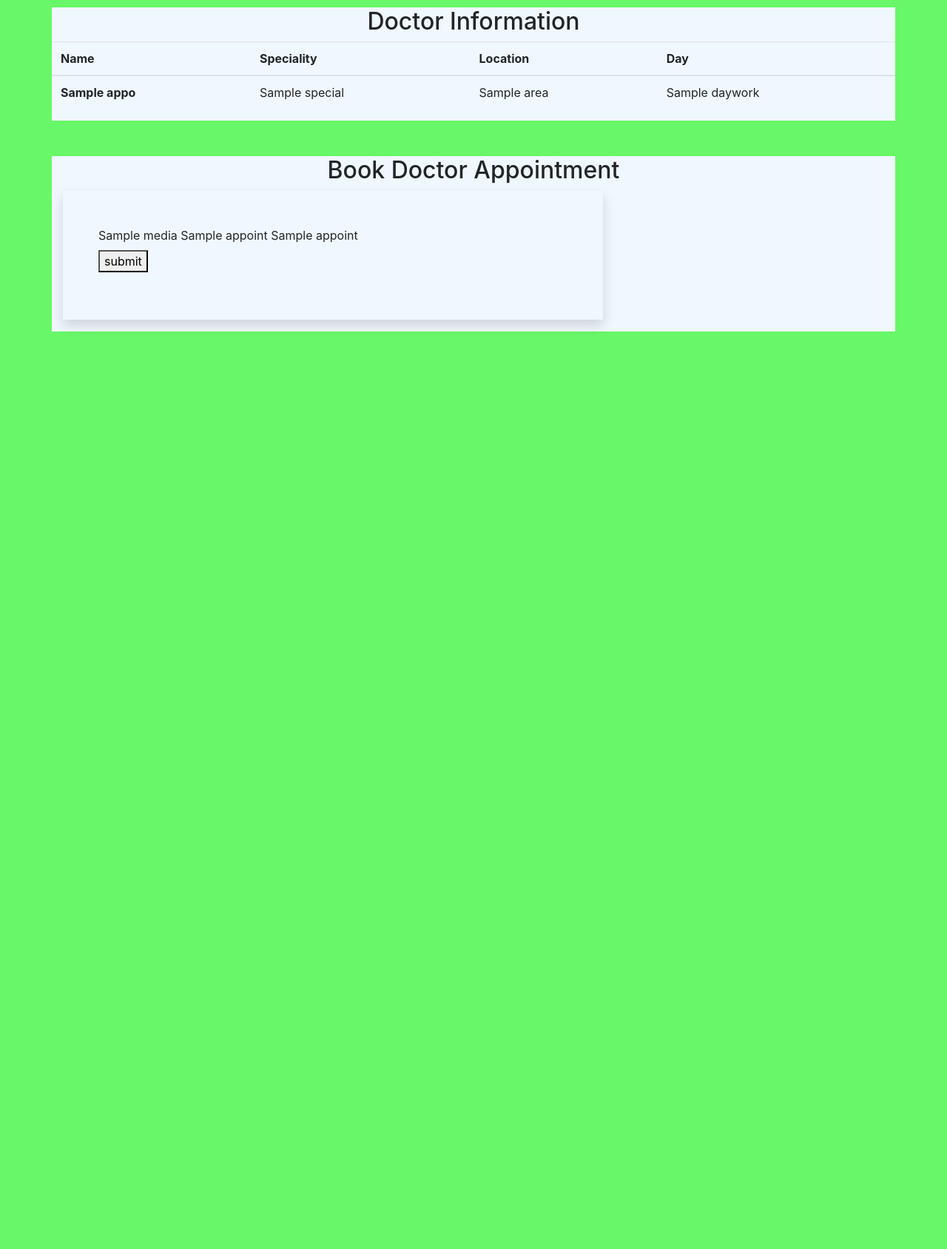
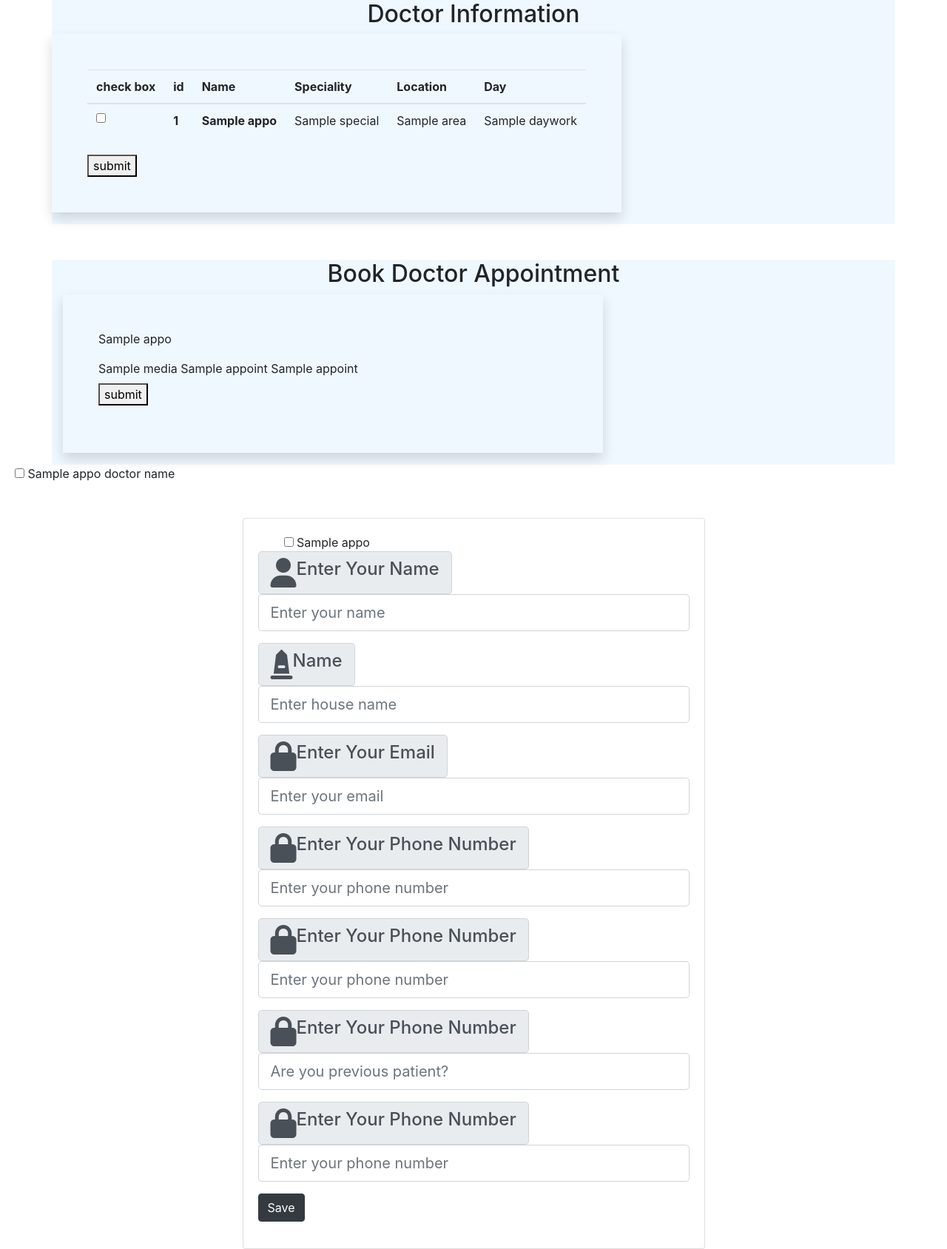
Before and after one commit to sadia-jannat/popular_hospital_work, a Django app: template template/appointment.html in a window 1280 px wide. Shown: the whole page at 74% size. Before the commit the page ends 448 px from the top, so only its background shows below. Run offline with Django 4.2, Linux system fonts and the light colour scheme; the template is opened without the code that fills it: most values are stand-ins (such as "Sample title", 1, 10 or a date in 2020); some libraries are stand-ins or nearby versions.

Commit message:
Update appointment.html

```diff
--- a/template/appointment.html
+++ b/template/appointment.html
@@ -17,10 +17,6 @@
 <!-- Fontawesome Links icon -->
 <link rel="stylesheet" href="https://cdnjs.cloudflare.com/ajax/libs/font-awesome/6.0.0-beta2/css/all.min.css">
 
-<!--Fontawesome link for text-->
-<link rel="preconnect" href="https://fonts.googleapis.com">
-<link rel="preconnect" href="https://fonts.gstatic.com" crossorigin>
-<link href="https://fonts.googleapis.com/css2?family=Bebas+Neue&family=Oswald:wght@500&display=swap" rel="stylesheet">
 
 <!--Autocomplete link-->
 <link rel="stylesheet" href="https://unpkg.com/@trevoreyre/autocomplete-js/dist/style.css"/>
@@ -31,19 +27,18 @@
 
 <!-- jQuery UI for auto search last-->
 <link rel="stylesheet" href="https://ajax.googleapis.com/ajax/libs/jqueryui/1.11.4/themes/smoothness/jquery-ui.css">
+<script src="https://ajax.googleapis.com/ajax/libs/jquery/3.6.4/jquery.min.js"></script>
  <title>House </title>
 
 <!--latest-->
 <link rel="stylesheet" href="https://stackpath.bootstrapcdn.com/bootstrap/4.4.1/css/bootstrap.min.css" integrity="sha384-Vkoo8x4CGsO3+Hhxv8T/Q5PaXtkKtu6ug5TOeNV6gBiFeWPGFN9MuhOf23Q9Ifjh" crossorigin="anonymous">
  <!--end-->
+ <!-- static nebar link-->
+{%load static %}
+<link rel="stylesheet" href="{% static 'css/styletwo.css'%}">
+
  <style>
 
-  body {
-    background-color: #dde0dd;
-    min-height: 100vh;
-    margin: 10px;
-   background-color: #68f768;
-  }
   .container{
 
    background-color: aliceblue;
@@ -53,19 +48,43 @@
      font-size: 40px;
  }
 
+
    </style>
 
+<script>
+  $(document).ready(function()
+  {
+    $('.scriptcheckbox').click(function(){
+     var txt="";
+     $('.scriptcheckbox:checked').each(function(){
+      txt+=$(this).val()
+     });
+     $('#scriptboxcall').val(txt);
+    });
+  }
+  );
+</script>
+
 </head>
-<body>
+<body class="bgstyle">
+ <!--var={{appo.name}}
+  print(var)-->
 
 <!--doctor details-->
   <section>
     <div class="container">
     <h2 style="text-align: center;">Doctor Information</h2>
     <div class="row">
+<!--model fetch to model post-->
+<form action="" method="post" enctype="multipart/form-data"  class="shadow p-5">
+  {% csrf_token %}
+
+<!--only table-->
   <table class="table table-hover">
     <thead>
       <tr>
+        <th scope="col">check box</th>
+        <th scope="col">id</th>
         <th scope="col">Name</th>
         <th scope="col">Speciality</th>
         <th scope="col">Location</th>
@@ -74,6 +93,8 @@
     </thead>
     <tbody>
       <tr>
+        <td><input type="checkbox" name="{{appo.pk}}" id="check"></td>
+        <th scope="row">{{appo.pk}}</th>
         <th scope="row">{{appo.name}}</th>
         <td>{{appo.special}}</td>
         <td>{{appo.area}}</td>
@@ -81,6 +102,10 @@
       </tr>
     </tbody>
   </table>
+<!--end table-->
+<input type="submit" value="submit" class="mt-2 w-20" style="border-radius:2%;">
+</form>
+<!--model to model fetch get-->
 </div>
 </div>
 </div>
@@ -96,6 +121,8 @@
   <div class="col-8">
 
   <form action="" method="post" enctype="multipart/form-data"  class="shadow p-5">
+    <p>{{appo.name}}</p>
+
   {% csrf_token %}
 
   {%for a in appoint %}
@@ -145,6 +172,114 @@
 
   </tbody>
 </table> -->
+<!--test code-->
+<div class="form-check">
+  <input class="scriptcheckbox" type="checkbox" value="{{appo.id}}" id="flexCheckDefault">
+  <label class="form-check-label" for="flexCheckDefault">
+    {{appo.name}} doctor name
+  </label>
+</div>
+<!---test code 2-->
+<div class="row">
+  <div class="col-lg-6 m-auto">
+  <div class="card mt-5">
+
+  <div class="card-body">
+
+  <form action="" method="POST" enctype="multipart/form-data">
+      {% csrf_token %}
+
+
+  <!-- this is main.if need you can use it<input value="{{appo.name}}" class="scriptcheckbox" type="checkbox"  />  alhamdulilha-->
+  <div class="col-12"> <!--alhamdulilha-->
+    <div class="form-check">
+      <input class="scriptcheckbox" type="checkbox" value="{{appo.name}}"  id="gridCheck" >
+      <label class="form-check-label" for="gridCheck">
+        {{appo.name}}
+      </label>
+    </div>
+  </div>  <!--alhamdulilha-->
+
+  <div class="input-group-lg mb-3">
+  <div class="input-group-prepend">
+  <span class="input-group-text">
+  <i class="fa fa-user fa-2x"></i>
+  <h4> Enter Your Name</h4>
+  </span>
+  </div>
+  <input type="text" id="scriptboxcall" Required name="doctor_name" class="form-control py-4" placeholder="Enter your name">  <!--alhamdulilha-->
+  </div>
+
+  <div class="input-group-lg mb-3">
+    <div class="input-group-prepend">
+    <span class="input-group-text">
+    <i class="fas fa-monument fa-2x"></i>
+    <h4> Name</h4>
+    </span>
+    </div>
+    <input type="text" Required name="name" class="form-control py-4" placeholder="Enter house name">
+    </div>
+
+  <div class="input-group-lg mb-3">
+  <div class="input-group-prepend">
+  <span class="input-group-text">
+  <i class="fa fa-lock fa-2x"></i>
+  <h4>Enter Your Email</h4>
+  </span>
+  </div>
+  <input type="email" Required name="email" class="form-control py-4" placeholder="Enter your email">
+  </div>
+
+  <div class="input-group-lg mb-3">
+    <div class="input-group-prepend">
+    <span class="input-group-text">
+    <i class="fa fa-lock fa-2x"></i>
+    <h4>Enter Your Phone Number</h4>
+    </span>
+    </div>
+    <input type="number" Required name="phone" class="form-control py-4" placeholder="Enter your phone number">
+    </div>
+
+    <div class="input-group-lg mb-3">
+      <div class="input-group-prepend">
+      <span class="input-group-text">
+      <i class="fa fa-lock fa-2x"></i>
+      <h4>Enter Your Phone Number</h4>
+      </span>
+      </div>
+      <input type="text" Required name="location" class="form-control py-4" placeholder="Enter your phone number">
+      </div>
+
+      <div class="input-group-lg mb-3">
+        <div class="input-group-prepend">
+        <span class="input-group-text">
+        <i class="fa fa-lock fa-2x"></i>
+        <h4>Enter Your Phone Number</h4>
+        </span>
+        </div>
+        <input type="bool" Required name="patient_category" class="form-control py-4" placeholder="Are you previous patient?">
+        </div>
+
+        <div class="input-group-lg mb-3">
+          <div class="input-group-prepend">
+          <span class="input-group-text">
+          <i class="fa fa-lock fa-2x"></i>
+          <h4>Enter Your Phone Number</h4>
+          </span>
+          </div>
+          <input type="text" Required name="details" class="form-control py-4" placeholder="Enter your phone number">
+          </div>
+
+
+
+<button type="submit" class="btn btn-dark">Save</button>
+</form>
+
+</div>
+</div>
+</div>
+</div>
+
 
 
 <!-- Optional JavaScript; choose one of the two! -->
@@ -153,4 +288,5 @@
      <!-- Option 2: Separate Popper and Bootstrap JS -->
     <script src="https://cdn.jsdelivr.net/npm/@popperjs/core@2.10.2/dist/umd/popper.min.js" integrity="sha384-7+zCNj/IqJ95wo16oMtfsKbZ9ccEh31eOz1HGyDuCQ6wgnyJNSYdrPa03rtR1zdB" crossorigin="anonymous"></script>
     <script src="https://cdn.jsdelivr.net/npm/bootstrap@5.1.3/dist/js/bootstrap.min.js" integrity="sha384-QJHtvGhmr9XOIpI6YVutG+2QOK9T+ZnN4kzFN1RtK3zEFEIsxhlmWl5/YESvpZ13" crossorigin="anonymous"></script>
+</body>
 </html>
```
